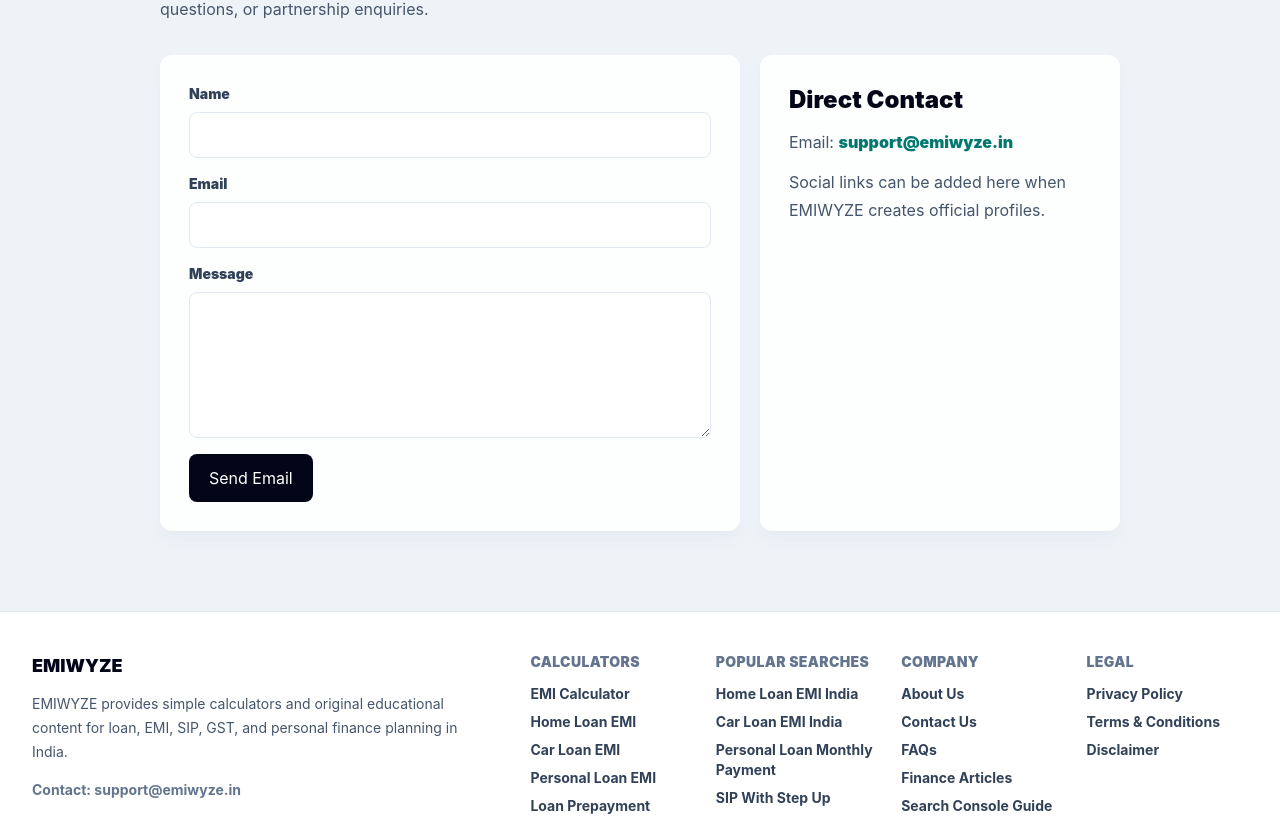
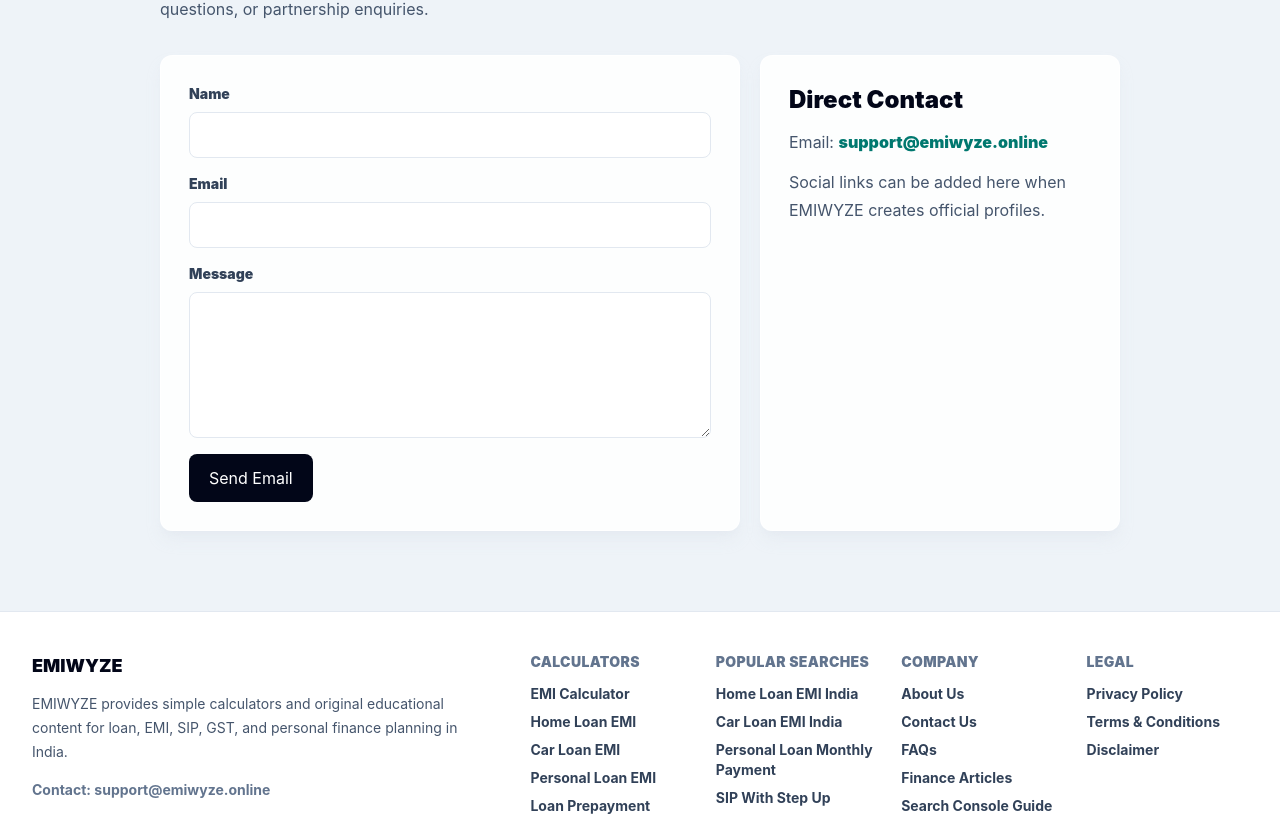
Before and after one commit to saivardhanvarma/emi-dashboard, a Next.js app: page /contact in a window 1280 px wide. Shown: the part 310-1126 px from the top of the page. Built offline with nearby package versions, Linux system fonts and the light colour scheme; no server answers.

Commit message:
issues fixed

```diff
--- a/src/app/contact/page.tsx
+++ b/src/app/contact/page.tsx
@@ -19,7 +19,7 @@
       <div className="grid gap-5 lg:grid-cols-[1fr_360px]">
         <ContentCard>
           <form
-            action="mailto:support@emiwyze.in"
+            action="mailto:support@emiwyze.online"
             method="post"
             encType="text/plain"
             className="grid gap-4"
@@ -64,8 +64,8 @@
           <h2 className="text-2xl font-black text-slate-950">Direct Contact</h2>
           <p className="mt-3 leading-7 text-slate-600">
             Email:{" "}
-            <a className="font-black text-teal-700" href="mailto:support@emiwyze.in">
-              support@emiwyze.in
+            <a className="font-black text-teal-700" href="mailto:support@emiwyze.online">
+              support@emiwyze.online
             </a>
           </p>
           <p className="mt-3 leading-7 text-slate-600">
--- a/src/app/privacy-policy/page.tsx
+++ b/src/app/privacy-policy/page.tsx
@@ -49,7 +49,7 @@
           <section>
             <h2 className="text-2xl font-black text-slate-950">Contact</h2>
             <p className="mt-2">
-              For privacy questions, contact support@emiwyze.in. This policy may
+              For privacy questions, contact support@emiwyze.online. This policy may
               be updated when site features, analytics, or advertising providers
               change.
             </p>
--- a/src/app/robots.ts
+++ b/src/app/robots.ts
@@ -1,6 +1,6 @@
 import type { MetadataRoute } from "next"
 
-const baseUrl = process.env.NEXT_PUBLIC_SITE_URL ?? "https://emiwyze.in"
+const baseUrl = process.env.NEXT_PUBLIC_SITE_URL ?? "https://emiwyze.online"
 
 export default function robots(): MetadataRoute.Robots {
   return {
--- a/src/app/sitemap.ts
+++ b/src/app/sitemap.ts
@@ -1,7 +1,7 @@
 import type { MetadataRoute } from "next"
 import { articles } from "@/lib/articles"
 
-const baseUrl = process.env.NEXT_PUBLIC_SITE_URL ?? "https://emiwyze.in"
+const baseUrl = process.env.NEXT_PUBLIC_SITE_URL ?? "https://emiwyze.online"
 
 export default function sitemap(): MetadataRoute.Sitemap {
   const staticRoutes = [
--- a/src/components/calculator-schema.tsx
+++ b/src/components/calculator-schema.tsx
@@ -5,7 +5,7 @@
 }
 
 export function CalculatorSchema({ name, description, path }: CalculatorSchemaProps) {
-  const baseUrl = process.env.NEXT_PUBLIC_SITE_URL ?? "https://emiwyze.in"
+  const baseUrl = process.env.NEXT_PUBLIC_SITE_URL ?? "https://emiwyze.online"
   const schema = {
     "@context": "https://schema.org",
     "@type": "WebApplication",
--- a/src/components/site-footer.tsx
+++ b/src/components/site-footer.tsx
@@ -61,7 +61,7 @@
             for loan, EMI, SIP, GST, and personal finance planning in India.
           </p>
           <p className="mt-4 text-sm font-bold text-slate-500">
-            Contact: support@emiwyze.in
+            Contact: support@emiwyze.online
           </p>
         </div>
 
--- a/src/lib/faqs.ts
+++ b/src/lib/faqs.ts
@@ -62,6 +62,6 @@
   {
     question: "How can I contact EMIWYZE?",
     answer:
-      "You can use the Contact Us page or email support@emiwyze.in for feedback, corrections, calculator issues, or content suggestions.",
+      "You can use the Contact Us page or email support@emiwyze.online for feedback, corrections, calculator issues, or content suggestions.",
   },
 ]
```
